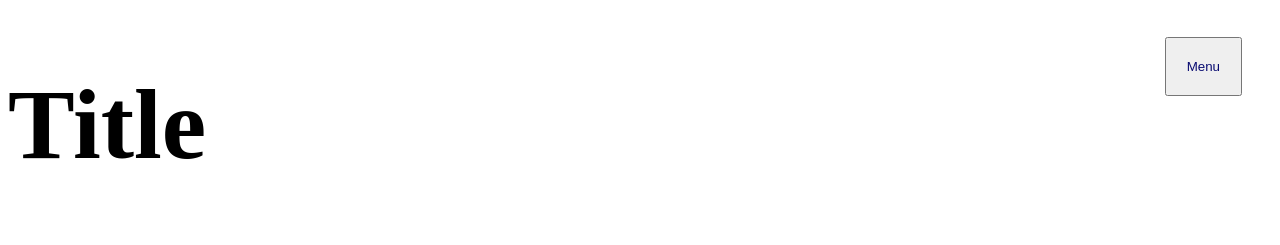
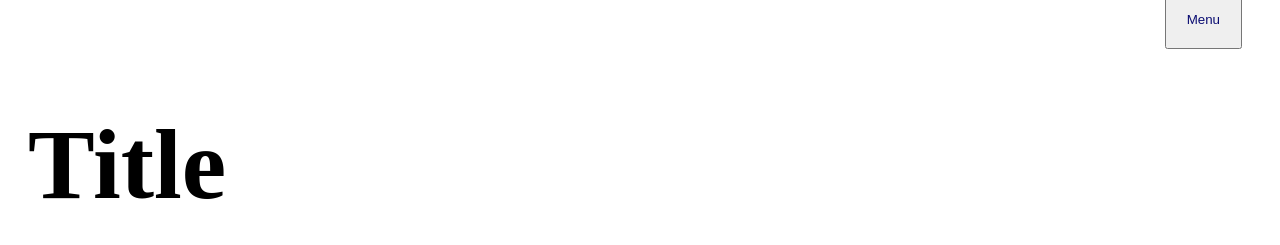
Before and after one commit to im24b-laurj/Projekte-BZZ-, a plain HTML site: page Website/website.html in a window 1280 px wide. Drawn offline with Linux system fonts and the light colour scheme.

Commit message:
added feature

```diff
--- a/Website/website.html
+++ b/Website/website.html
@@ -17,6 +17,8 @@
     }
     h1 {
         font-size: 100px;
+        position: absolute;
+        padding: 20px;
 
 
     }
@@ -49,12 +51,14 @@
 
 
 
+
     }
     .hidden{
         width: 200px;
         position: relative;
         float: right;
         display: none;
+
     }
     #Back {
         display: none;
@@ -64,6 +68,7 @@
         top: 0px;
         padding: 10px;
         right: 10px;
+
 
     }
 
```
